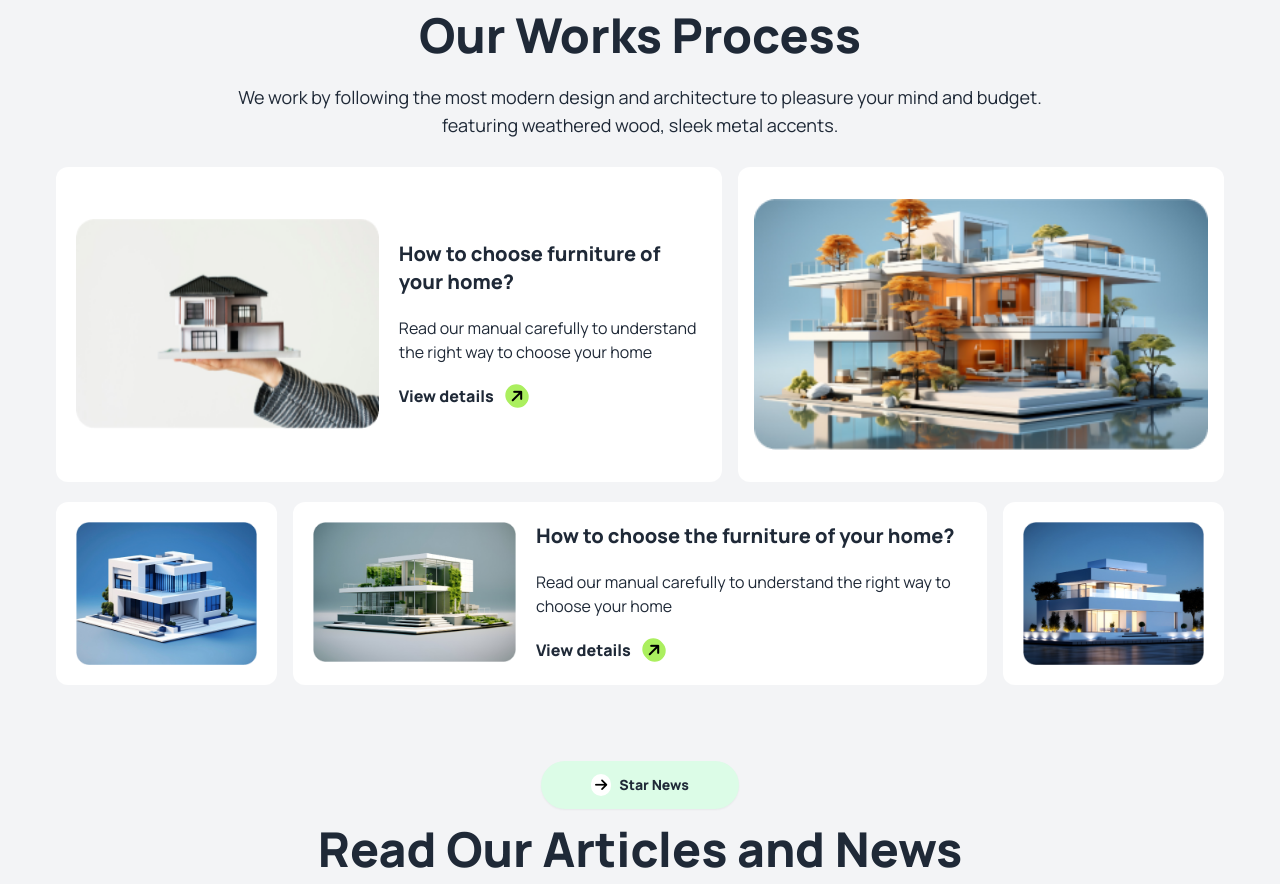
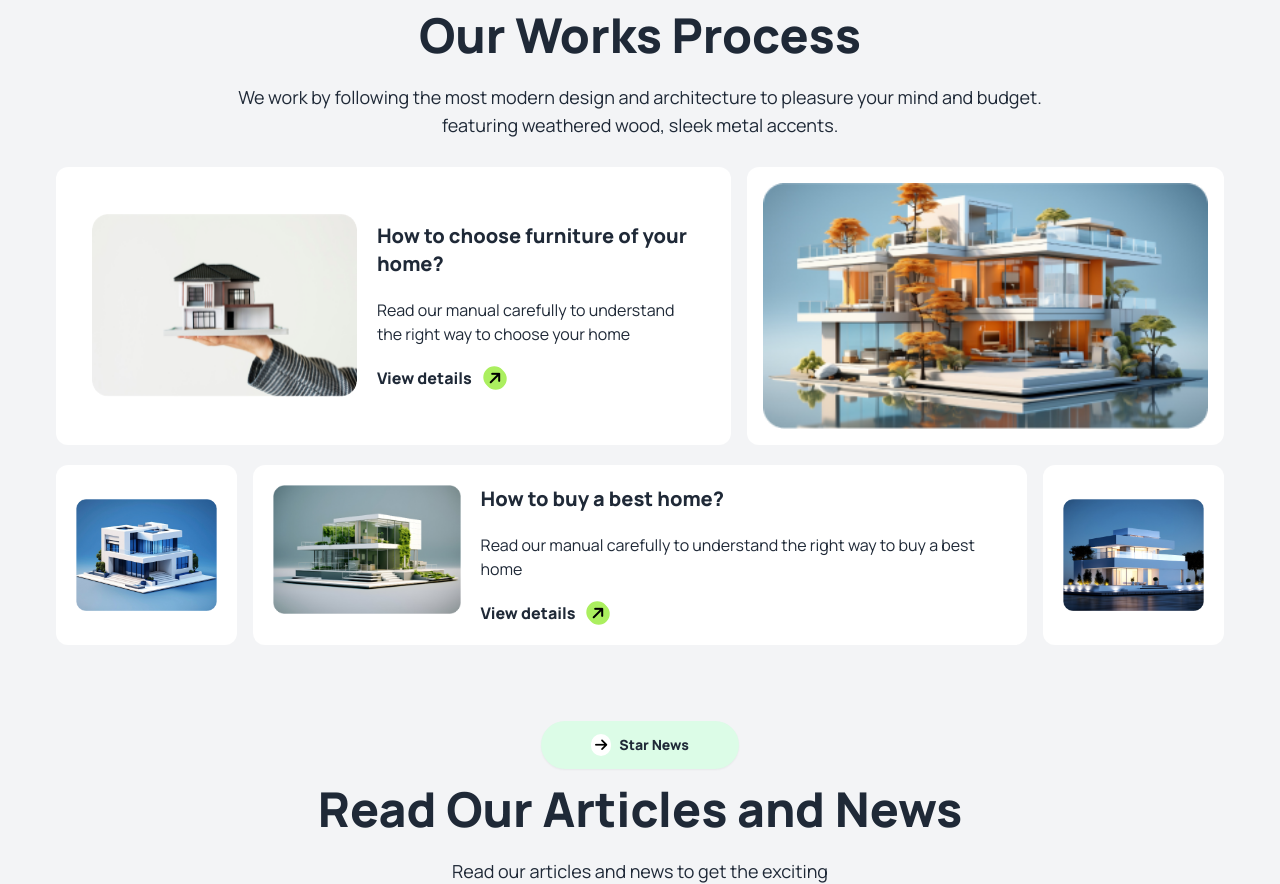
Before and after one commit to zohir26/home-rental, a plain HTML site: page index.html in a window 1280 px wide. Shown: the part 2506-3390 px from the top of the page. Drawn offline with nearby package versions, Linux system fonts and the light colour scheme.

Commit message:
challanege section

```diff
--- a/index.html
+++ b/index.html
@@ -290,7 +290,7 @@
  <!-- self made extra challenge section-->
   <section class="container mx-auto bg-gray-100   p-10 px-14">
  <!--div container-->
- <div class="grid grid-cols-1 lg:grid-cols-2 gap-5 ">
+ <div class="grid grid-cols-1 lg:grid-cols-2 gap-6 justify-between">
     <!--img part-->
   <div class="grid grid-cols-3 gap-3 rounded-lg  order-2 lg:order-1">
     <div >
@@ -332,7 +332,7 @@
   </div>
 
   <!-- text part-->
-   <div class=" order-1 lg:order-2 ">
+   <div class=" order-1 mx-auto flex flex-col justify-center items-center lg:justify-start lg:items-start lg:order-2 w-3/4 lg:w-full">
     <h2 class="font-extrabold mb-5">
       Productivity partners
     </h2>
@@ -369,6 +369,7 @@
 <!--challenge section-->
  <section class="container mx-auto bg-gray-100   p-10 px-14">
   <div>
+
     <!-- text part -->
     <div class="flex flex-col mx-auto justify-center items-center">
       <button class="mt-5 w-3/6 lg:w-1/6 mx-auto mb-2">
@@ -387,20 +388,21 @@
         </p>
     </div>
 
-    <!-- grid layout section-->
-  <div class="grid grid-cols-1 lg:grid-cols-5 mt-5 gap-4 w-full ">
+
+    <!--  grid layout section-->
+  <div class="grid grid-cols-12 w-full lg:w-full lg:grid-row grid-col  lg:grid-cols-12 mt-5 gap-4  ">
        <!-- card 1-->
 
-      <div class="card bg-white rounded-xl  flex flex-col lg:flex-row gap-5  lg:col-start-1 lg:col-span-3 justify-center items-center px-5 w-full">
+      <div class="card bg-white rounded-xl  flex flex-col lg:flex-row gap-5   lg:col-start-1 lg:col-span-7 col-start-1 col-span-12 justify-center items-center px-5 w-full p-4">
        <!-- img-->
 
-       <div  class="w-full lg:w-1/2">
+       <div  class="w-full lg:w-5/12">
         <figure>
-          <img src="assets/img1.png" alt="" class="py-4 h-auto lg:w-dvw">
+          <img src="assets/img1.png" alt="" class="w-3/4 lg:w-full">
         </figure>
        </div>
         <!--   text -->
-      <div class="py-4 w-1/2 ">
+      <div class=" w-3/4 lg:w-1/2 ">
         <h2 class="card-title font-extrabold mb-5">How to choose furniture of your home?</h2>
             <p class="mb-5">Read our manual carefully to understand the right way to choose your home</p>
             <div class="card-actions">
@@ -413,12 +415,12 @@
 
     <!-- card 2-->
 
-   <div class="card bg-white rounded-xl  flex flex-row gap-5 col-start-4 col-span-5 h-auto justify-center items-center">
+   <div class="card bg-white rounded-xl  flex flex-row gap-5 lg:col-start-8 lg:col-span-5 col-start-1 col-span-12 h-auto justify-center items-center w-full sm:order-5">
    <!-- img-->
 
-        <div class="w-full py-4">
+        <div class="w-full">
         <figure>
-          <img src="assets/img2.png" alt="" class="w-dvw p-4">
+          <img src="assets/img2.png" alt="" class="w-3/4 lg:w-full p-4">
         </figure>
         </div>
      <!--   text -->
@@ -426,51 +428,49 @@
   </div>
 
 
-  <div class="grid   lg:grid-cols-5  mt-5 gap-4 ">
+  <div class="grid grid-cols-12 w-full lg:w-full lg:grid-row grid-col  lg:grid-cols-12 mt-5 gap-4">
 
-      <!-- CARD 3-->
-   <div class=" bg-white rounded-xl p-5 flex flex-row gap-5 col-start-1 ">
-    <!-- img-->
+        <!-- CARD 3-->
+      <div class=" bg-white rounded-xl p-5 lg:p-5 flex flex-col gap-5 lg:col-start-1 lg:col-span-2 col-start-1 col-span-12 justify-center items center w-full mx-auto order-3 lg:order-1">
+        <!-- img-->
 
-    <div>
-     <figure>
-       <img src="assets/img3.png" alt="">
-     </figure>
+        <div class="flex justify-center items-center w-full mx-auto">
+        <figure class="w-full lg:w-full ">
+          <img src="assets/img3.png" alt="" class="w-3/4 lg:w-full flex justify-center items-center m-auto">
+        </figure>
+        </div>
+        <!--   text -->
     </div>
-     <!--   text -->
-</div>
 
       <!-- card 4-->
 
-      <div class="card bg-white rounded-xl p-5 flex flex-row gap-5 col-start-2 col-span-3">
+      <div class="card bg-white rounded-xl p-5 lg:flex flex lg:flex-row gap-5 lg:col-start-3 lg:col-span-8 col-start-1 col-span-12 order-2 lg:order-2">
       <!-- img-->
 
       <div>
         <figure>
-          <img src="assets/img4.png" alt="">
+          <img src="assets/img4.png" alt="" class="lg:w-full w-3/4">
         </figure>
       </div>
         <!--   text -->
-      <div>
-        <h2 class="card-title font-extrabold mb-5">How to choose the furniture of your home?</h2>
-            <p class="mb-5">Read our manual carefully to understand the right way to choose your home</p>
+      <div class="lg:m-0 m-auto w-3/4 lg:w-full">
+        <h2 class="card-title font-extrabold mb-5 text-center">How to buy a best home?</h2>
+            <p class="mb-5">Read our manual carefully to understand the right way to buy a best home</p>
             <div class="card-actions">
               <button class="font-extrabold flex gap-3">View details<i class="fa-solid fa-arrow-right bg-btn-primary text-black rounded-3xl p-1 -rotate-45 "></i></button>
             </div>
 
       </div>
 
+
      </div>
 
         <!-- CARD 5-->
-   <div class=" bg-white rounded-xl p-5 flex flex-row gap-5 col-start-5 ">
+   <div class=" bg-white rounded-xl p-5 lg:cols-start-9 lg:col-span-2 flex flex-col col-start-1 col-span-12 justify-center items center w-full order-1 lg:order-3" >
     <!-- img-->
-
-    <div>
-     <figure>
-       <img src="assets/img5.png" alt="">
+     <figure class="flex justify-center items-center w-full ">
+       <img src="assets/img5.png" alt="" class="w-3/4 lg:w-full  ">
      </figure>
-    </div>
      <!--   text -->
  </div>
 
@@ -541,7 +541,7 @@
                 </p>
                 <!-- inline icon finish-->
           <div class="card-body items-center text-center">
-            <h2 class="card-title font-extrabold">How to choose the furniture of your home?</h2>
+            <h2 class="card-title font-extrabold">How to choose the right place for your home?</h2>
             <p>Read our manual carefully to understand the right way to choose your home</p>
             <div class="card-actions">
               <button class="font-extrabold flex gap-3">Read More <i class="fa-solid fa-arrow-right bg-btn-primary text-black rounded-3xl p-1 -rotate-45 "></i></button>
@@ -564,8 +564,8 @@
           </p>
           <!-- inline icon finish-->
           <div class="card-body items-center text-center">
-            <h2 class="card-title font-extrabold">How to choose the furniture of your home?</h2>
-            <p>Read our manual carefully to understand the right way to choose your home</p>
+            <h2 class="card-title font-extrabold">how to effectively buy a home?</h2>
+            <p>Read our manual carefully to understand the right way to buy your home</p>
             <div class="card-actions">
               <button class="font-extrabold flex gap-3">Read More <i class="fa-solid fa-arrow-right bg-btn-primary text-black rounded-3xl p-1 -rotate-45 "></i></button>
             </div>
@@ -629,7 +629,8 @@
       <a class="btn btn-ghost text-4xl lg:text-xl font-extrabold mb-3"> <i class="fa-solid fa-arrow-right -rotate-45 bg-btn-primary rounded-3xl p-2 text-black"></i> Renterio</a>
      <!-- text part-->
     <p class="font-light text-2xl lg:text-lg ">
-      The barn house captivates with its blend of rustic charm and modern <br> sophistication, featuring weathered wood, sleek metal accents.
+      We work by following the most modern design and <br> architecture to pleasure your mind and budget.
+
     </p>
 
   </aside>
```
